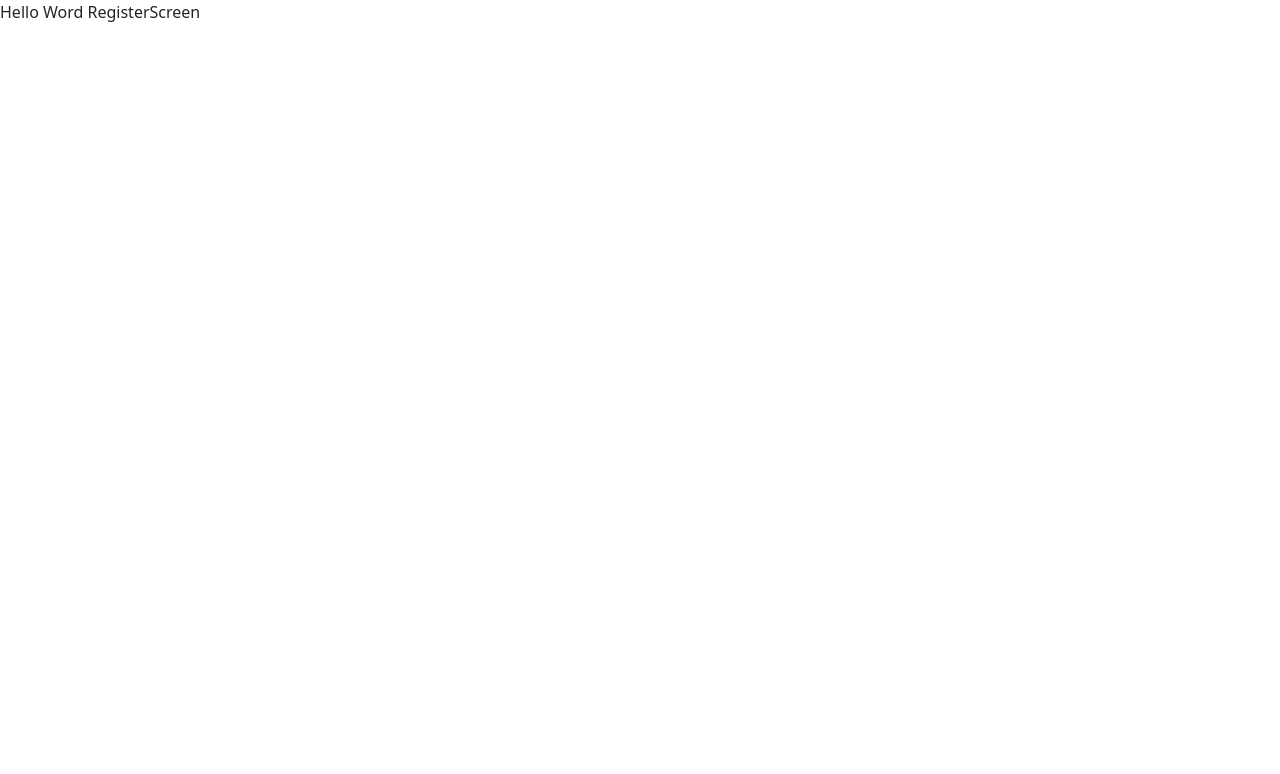
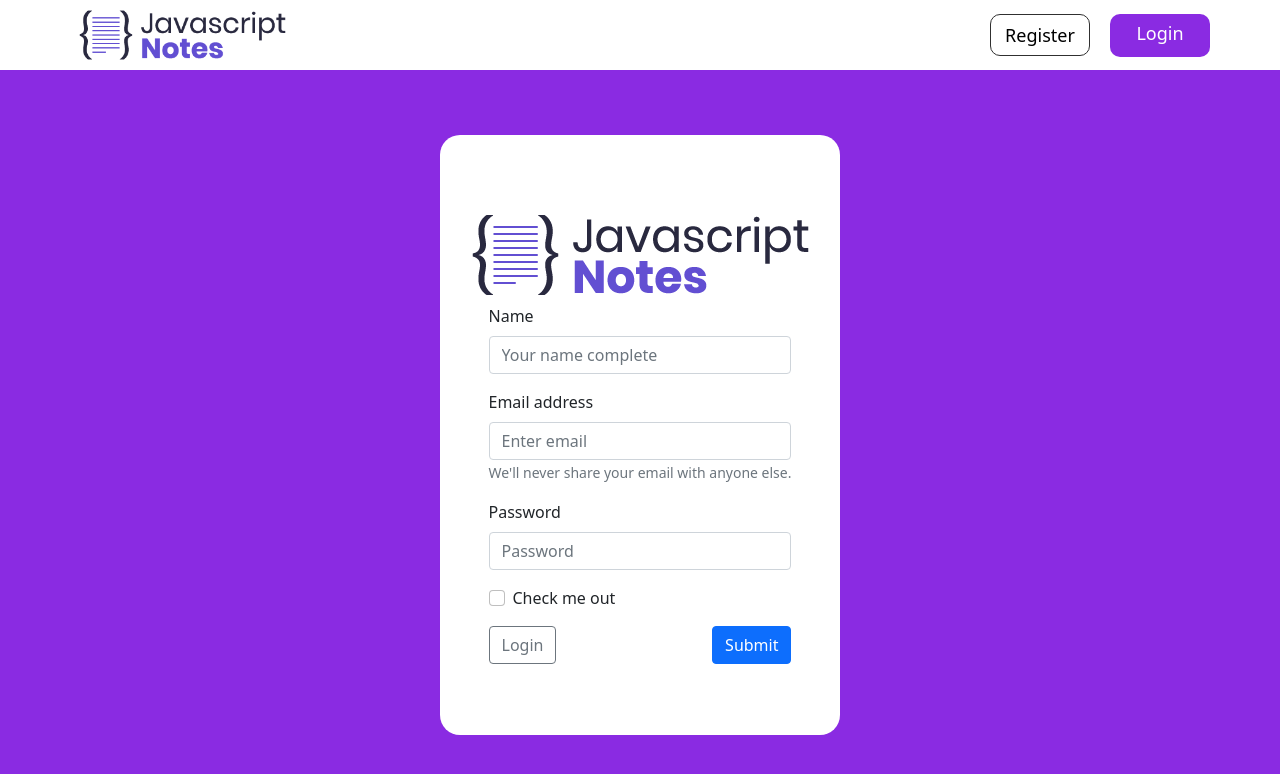
Before and after one commit to mateusflorencio/javascript-note, a React (Vite) app: page /register in a window 1280 px wide. Shown: the top 774 px of the page. Built offline with nearby package versions, Linux system fonts and the light colour scheme.

Commit message:
refatorando navbar, mudando formsRegister para componente, e conectando a api

```diff
--- a/index.html
+++ b/index.html
@@ -7,6 +7,9 @@
   <meta name="viewport" content="width=device-width, initial-scale=1.0" />
   <title>My List App</title>
   <link rel="stylesheet" href="https://cdn.jsdelivr.net/npm/bootstrap-icons@1.8.1/font/bootstrap-icons.css">
+  <script src="https://cdn.jsdelivr.net/npm/bootstrap@5.1.3/dist/js/bootstrap.bundle.min.js"
+    integrity="sha384-ka7Sk0Gln4gmtz2MlQnikT1wXgYsOg+OMhuP+IlRH9sENBO0LRn5q+8nbTov4+1p" crossorigin="anonymous">
+  </script>
 </head>
 
 <body>
--- /dev/null
+++ b/src/components/auth/register_form/index.jsx
@@ -0,0 +1,92 @@
+import React, { Fragment, useState } from "react";
+import { Form, Button, Alert } from "react-bootstrap";
+import UserService from "../../../services/users";
+import { Link, useNavigate } from "react-router-dom";
+
+const RegisterForm = () => {
+  const [name, setName] = useState("");
+  const [email, setEmail] = useState("");
+  const [password, setPassword] = useState("");
+  const [redirectToLogin, setRedirectToLogin] = useState(false);
+  const [error, setError] = useState(false);
+
+  const HandleSubmit = async (evt) => {
+    evt.preventDefault();
+    try {
+      const user = await UserService.register({
+        name: name,
+        email: email,
+        password: password,
+      });
+      setRedirectToLogin(true);
+    } catch (error) {
+      setError(true);
+    }
+  };
+
+  const navigate = useNavigate();
+
+  React.useEffect(() => {
+    if (redirectToLogin) {
+      navigate("/login");
+    }
+  });
+
+  return (
+    <Fragment>
+      <Form onSubmit={HandleSubmit}>
+        <Form.Group className="mb-3 " controlId="formBasicText">
+          <Form.Label>Name</Form.Label>
+          <Form.Control
+            type="text"
+            placeholder="Your name complete"
+            required="true"
+            value={name}
+            onChange={(e) => setName(e.target.value)}
+          />
+        </Form.Group>
+        <Form.Group className="mb-3" controlId="formBasicEmail">
+          <Form.Label>Email address</Form.Label>
+          <Form.Control
+            type="email"
+            placeholder="Enter email"
+            required
+            value={email}
+            onChange={(e) => setEmail(e.target.value)}
+          />
+          <Form.Text className="text-muted">
+            We'll never share your email with anyone else.
+          </Form.Text>
+        </Form.Group>
+        <Form.Group className="mb-3" controlId="formBasicPassword">
+          <Form.Label>Password</Form.Label>
+          <Form.Control
+            type="password"
+            placeholder="Password"
+            required
+            value={password}
+            onChange={(e) => setPassword(e.target.value)}
+          />
+        </Form.Group>
+        <Form.Group className="mb-3" controlId="formBasicCheckbox">
+          <Form.Check type="checkbox" label="Check me out" />
+        </Form.Group>
+        {error && (
+          <Alert variant="danger" onClose={() => setError(false)} dismissible>
+            <p>Email or password incorrect</p>
+          </Alert>
+        )}
+        <div className="d-flex justify-content-between">
+          <Link to="/login" className="btn btn-outline-secondary">
+            Login
+          </Link>
+          <Button variant="primary" type="submit">
+            Submit
+          </Button>
+        </div>
+      </Form>
+    </Fragment>
+  );
+};
+
+export default RegisterForm;
--- a/src/components/header/index.jsx
+++ b/src/components/header/index.jsx
@@ -37,7 +37,7 @@ function Header() {
           </li>
         </ul>
         <div className="nav-icon " onClick={handleClick}>
-          <i class={click ? "  bi bi-x-square-fill " : "bi bi-list"}></i>
+          <i className={click ? "  bi bi-x-square-fill " : "bi bi-list"}></i>
         </div>
       </nav>
     </div>
--- a/src/screen/auth/login/index.jsx
+++ b/src/screen/auth/login/index.jsx
@@ -1,5 +1,65 @@
 import React, { Fragment } from "react";
+import Header from "../../../components/header";
+import logoImage from "../../../assets/images/logo.png";
+import "./login.css";
+import { Link } from "react-router-dom";
 
-const LoginScreen = () => <Fragment>Hello Word LoginScreen</Fragment>;
+const LoginScreen = () => (
+  <Fragment>
+    <Header />
+    <section className="body">
+      <div className="container section">
+        <div className="login-form-conteudo">
+          <img src={logoImage} alt="" />
+          <form>
+            <div className="mb-3 mt-4">
+              <label
+                for="exampleInputEmail1"
+                className="form-label"
+                className="mt-3 mb-2"
+              >
+                Email address
+              </label>
+              <input
+                type="email"
+                className="form-control"
+                id="exampleInputEmail1"
+                aria-describedby="emailHelp"
+              />
+              <div id="emailHelp" className="form-text">
+                We'll never share your email with anyone else.
+              </div>
+            </div>
+            <div className="mb-3">
+              <label for="exampleInputPassword1" className="form-label">
+                Password
+              </label>
+              <input
+                type="password"
+                className="form-control"
+                id="exampleInputPassword1"
+              />
+            </div>
+            <div className="mb-3 form-check">
+              <input
+                type="checkbox"
+                className="form-check-input"
+                id="exampleCheck1"
+              />
+              <label className="form-check-label" for="exampleCheck1">
+                Check me out
+              </label>
+            </div>
+            <div className="div-login-button">
+              <button type="submit" className="btn btn-primary">
+                Login
+              </button>
+            </div>
+          </form>
+        </div>
+      </div>
+    </section>
+  </Fragment>
+);
 
 export default LoginScreen;
--- /dev/null
+++ b/src/screen/auth/login/login.css
@@ -0,0 +1,30 @@
+.body {
+  background-color: blueviolet;
+  height: calc(100vh - 70px);
+}
+
+.login-form-conteudo {
+  display: flex;
+  flex-direction: column;
+  align-items: center;
+  justify-content: center;
+  height: 500px;
+  width: 400px;
+  background-color: white;
+  border-radius: 20px;
+}
+
+.div-login-button {
+  display: flex;
+  width: 100%;
+  justify-content: center;
+  align-items: center;
+}
+
+.section {
+  display: flex;
+  align-items: center;
+  width: 100%;
+  justify-content: center;
+  height: 100%;
+}
--- a/src/screen/auth/register/index.jsx
+++ b/src/screen/auth/register/index.jsx
@@ -1,5 +1,21 @@
 import React, { Fragment } from "react";
+import Header from "../../../components/header";
+import logoImage from "../../../assets/images/logo.png";
+import RegisterForm from "../../../components/auth/register_form";
+import "./register.css";
 
-const RegisterScreen = () => <Fragment> Hello Word RegisterScreen </Fragment>;
+const RegisterScreen = () => (
+  <Fragment>
+    <Header />
+    <section className="body">
+      <div className="container section">
+        <div className="form-conteudo">
+          <img src={logoImage} alt="" />
+          <RegisterForm />
+        </div>
+      </div>
+    </section>
+  </Fragment>
+);
 
 export default RegisterScreen;
--- /dev/null
+++ b/src/screen/auth/register/register.css
@@ -0,0 +1,23 @@
+.body {
+  background-color: blueviolet;
+  height: calc(100vh - 70px);
+}
+
+.form-conteudo {
+  display: flex;
+  flex-direction: column;
+  align-items: center;
+  justify-content: center;
+  height: 600px;
+  width: 400px;
+  background-color: white;
+  border-radius: 20px;
+}
+
+.section {
+  display: flex;
+  align-items: center;
+  width: 100%;
+  justify-content: center;
+  height: 100%;
+}
--- a/src/screen/home/index.jsx
+++ b/src/screen/home/index.jsx
@@ -1,5 +1,5 @@
 import React, { Fragment } from "react";
-import { Container, Row, Col, Button } from "react-bootstrap";
+import { Container, Row, Col } from "react-bootstrap";
 import "bootstrap/dist/css/bootstrap.min.css";
 import presentationImagen from "../../assets/images/presentation.png";
 import Header from "../../components/header";
--- /dev/null
+++ b/src/services/api.js
@@ -0,0 +1,7 @@
+import axios from "axios";
+
+const Api = axios.create({
+    baseURL: "http://localhost:3030"
+});
+
+export default Api;
--- /dev/null
+++ b/src/services/users.js
@@ -0,0 +1,7 @@
+import Api from "./api";
+
+const UserService = {
+    register: (params) => Api.post("/users/register", params)
+}
+
+export default UserService;
```
Also changed, not shown: src/components/auth/login_form/index.jsx (added).
